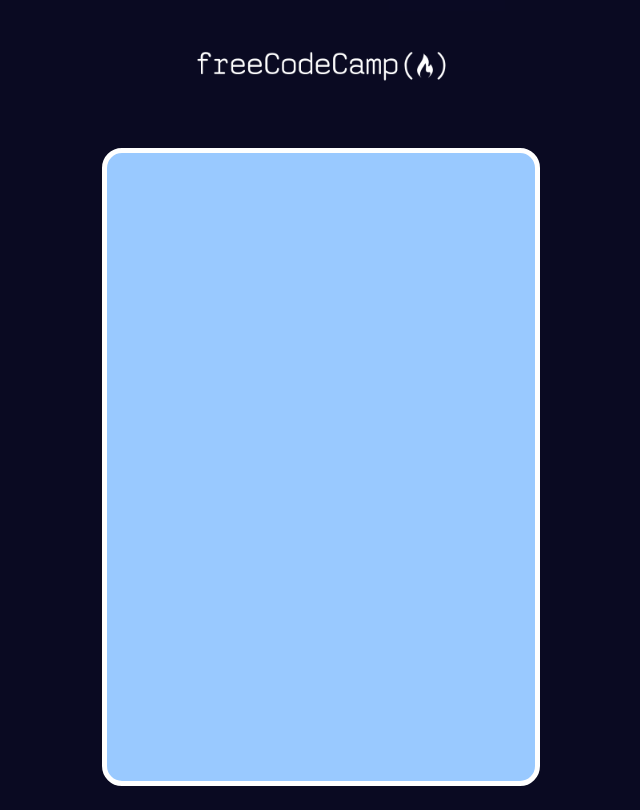
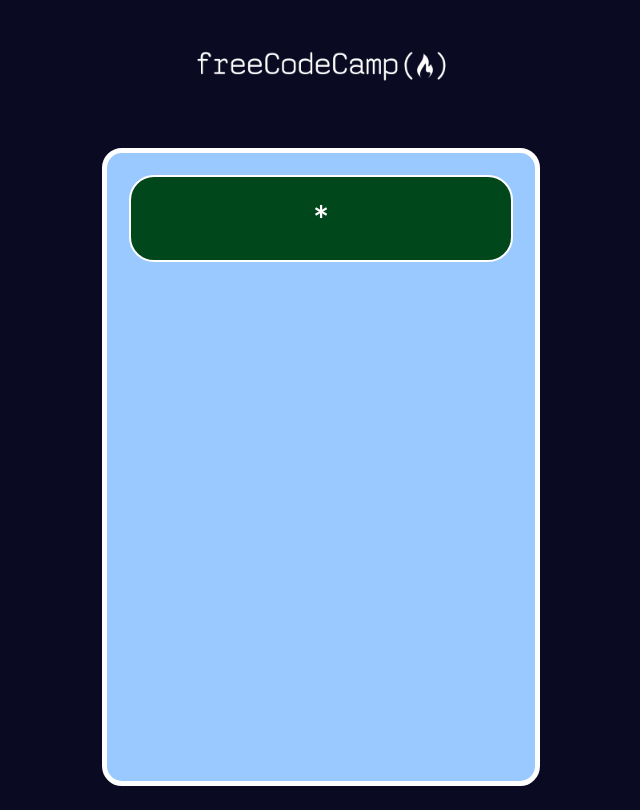
Before and after one commit to MatiasGonzalez1/calculadora-REACT, a React (Create React App) app: page / in a window 1280 px wide. Shown: the whole page, without its empty margins (319-959 px from the left). Built offline with nearby package versions, Linux system fonts and the light colour scheme.

Commit message:
feat: add button component

```diff
--- a/src/App.css
+++ b/src/App.css
@@ -30,3 +30,10 @@
   border-radius: 20px;
   border: 5px solid white;
 }
+
+.fila{
+  margin: 4px;
+  display: flex;
+  align-items: center;
+  justify-content: center;
+}
--- a/src/App.js
+++ b/src/App.js
@@ -1,6 +1,7 @@
 // import logo from './logo.svg';
 import './App.css';
 import Logo from './assets/img/unnamed.png'
+import Boton from './components/Boton';
 
 function App() {
   return (
@@ -10,7 +11,13 @@ function App() {
         className='freecodecamp-logo'
         alt='Logo de freecodecamp' />
       </div>
-      <div className='contenedor-calculadora'></div>
+      <div className='contenedor-calculadora'>
+        <div className='fila'><Boton>*</Boton></div>
+        <div className='fila'></div>
+        <div className='fila'></div>
+        <div className='fila'></div>
+        <div className='fila'></div>
+      </div>
     </div>
   );
 }
--- /dev/null
+++ b/src/components/Boton.js
@@ -0,0 +1,19 @@
+import React from 'react';
+import '../styles/Boton.css'
+
+const Boton = (props)=>{
+
+  const esOperador = valor =>{
+    return isNaN(valor) && (valor !== '.') && (valor !== '=');
+  };
+
+  return(
+    <div
+    className={`boton-contenedor
+    ${esOperador(props.children) ? 'operador' : ''}`.trim()}>
+      {props.children}
+    </div>
+  );
+}
+
+export default Boton;
--- /dev/null
+++ b/src/styles/Boton.css
@@ -0,0 +1,20 @@
+.boton-contenedor{
+  height: 83px;
+  display: flex;
+  flex: 1 1;
+  justify-content: center;
+  align-items: center;
+  font-weight: bold;
+  font-size: 38px;
+  background-color: #1b1b32;
+  color: white;
+  border: 2px solid white;
+  border-radius: 25px;
+  margin: 4px;
+  cursor: pointer;
+  user-select: none;
+}
+
+.operador{
+   background-color: #00471b;
+}
```
